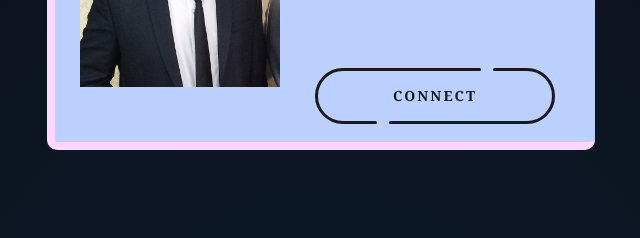
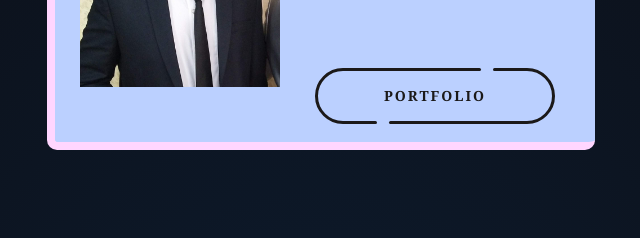
Before and after one commit to Niivas/my-business-card, a plain HTML site: page index.html in a window 1280 px wide. Shown: the part 218-456 px from the top of the page, 319-959 px from the left. Drawn offline with nearby package versions, Linux system fonts and the light colour scheme.

Commit message:
Readme changes

```diff
--- a/index.html
+++ b/index.html
@@ -14,7 +14,7 @@
                     <a href="https://niivas.github.io/" class="button type--B" target="_blank">
                     <div class="button__line"></div>
                     <div class="button__line"></div>
-                    <span class="button__text">CONNECT</span>
+                    <span class="button__text">PORTFOLIO</span>
                     <div class="button__drow1"></div>
                     <div class="button__drow2"></div>
                   </a>
```
Also changed, not shown: 1 other file.
